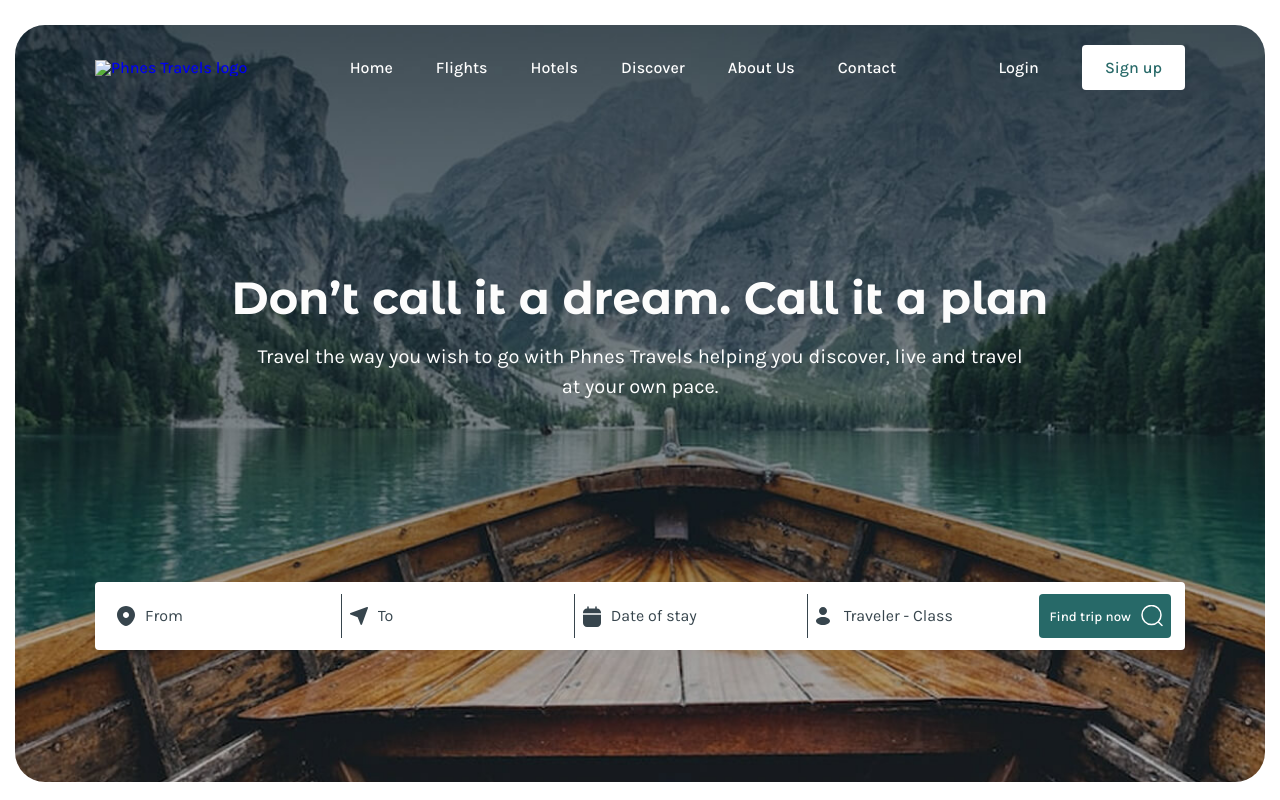
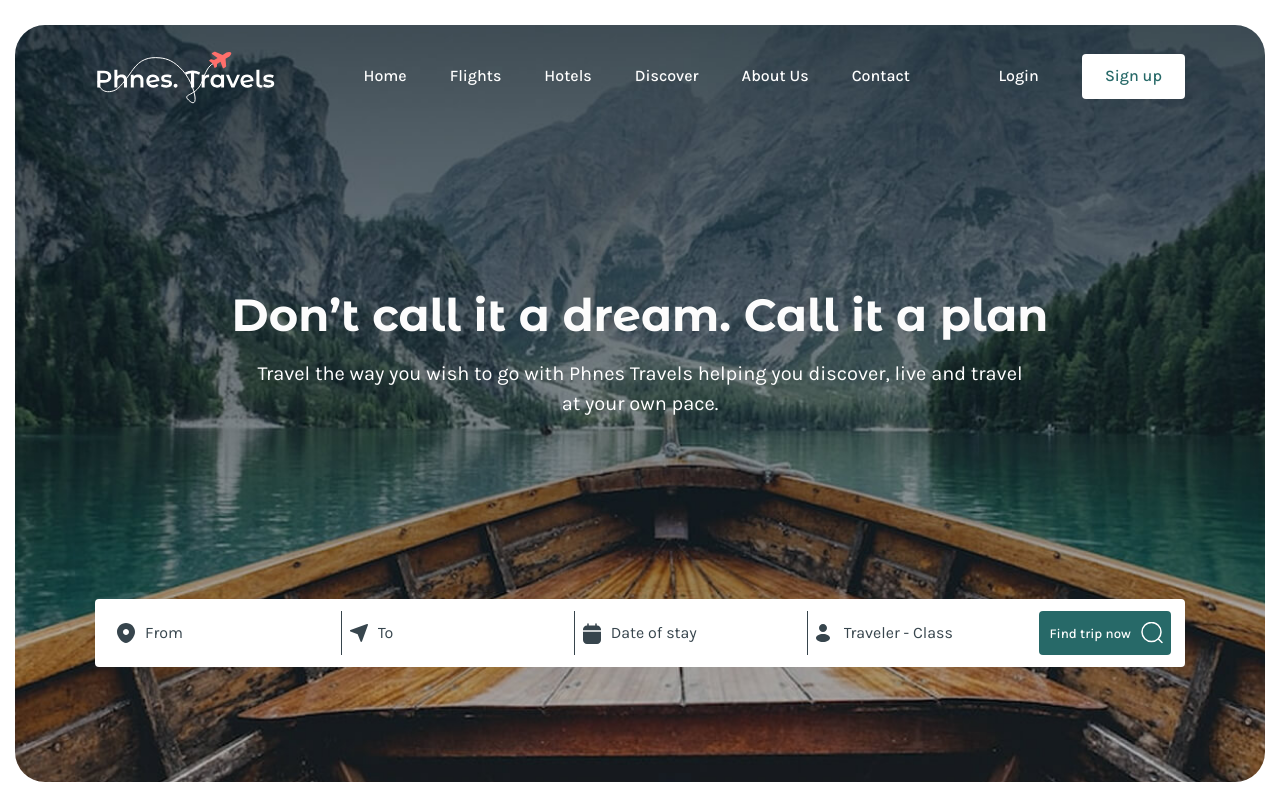
Before and after one commit to levkravtsov-dev/phnes-travels, a plain HTML site: page index.html in a window 1280 px wide. Shown: the top 800 px of the page. Drawn offline with nearby package versions, Linux system fonts and the light colour scheme; the site is published under a folder, as on GitHub Pages, so addresses that start at the root find nothing.

Commit message:
Update index.html

```diff
--- a/index.html
+++ b/index.html
@@ -43,7 +43,7 @@
 				<div class="header__inner">
 					<div class="header__logo">
 						<a href="#"
-							><img src="/images/logo.svg" alt="Phnes Travels logo"
+							><img src="images/logo.svg" alt="Phnes Travels logo"
 						/></a>
 					</div>
 
```
